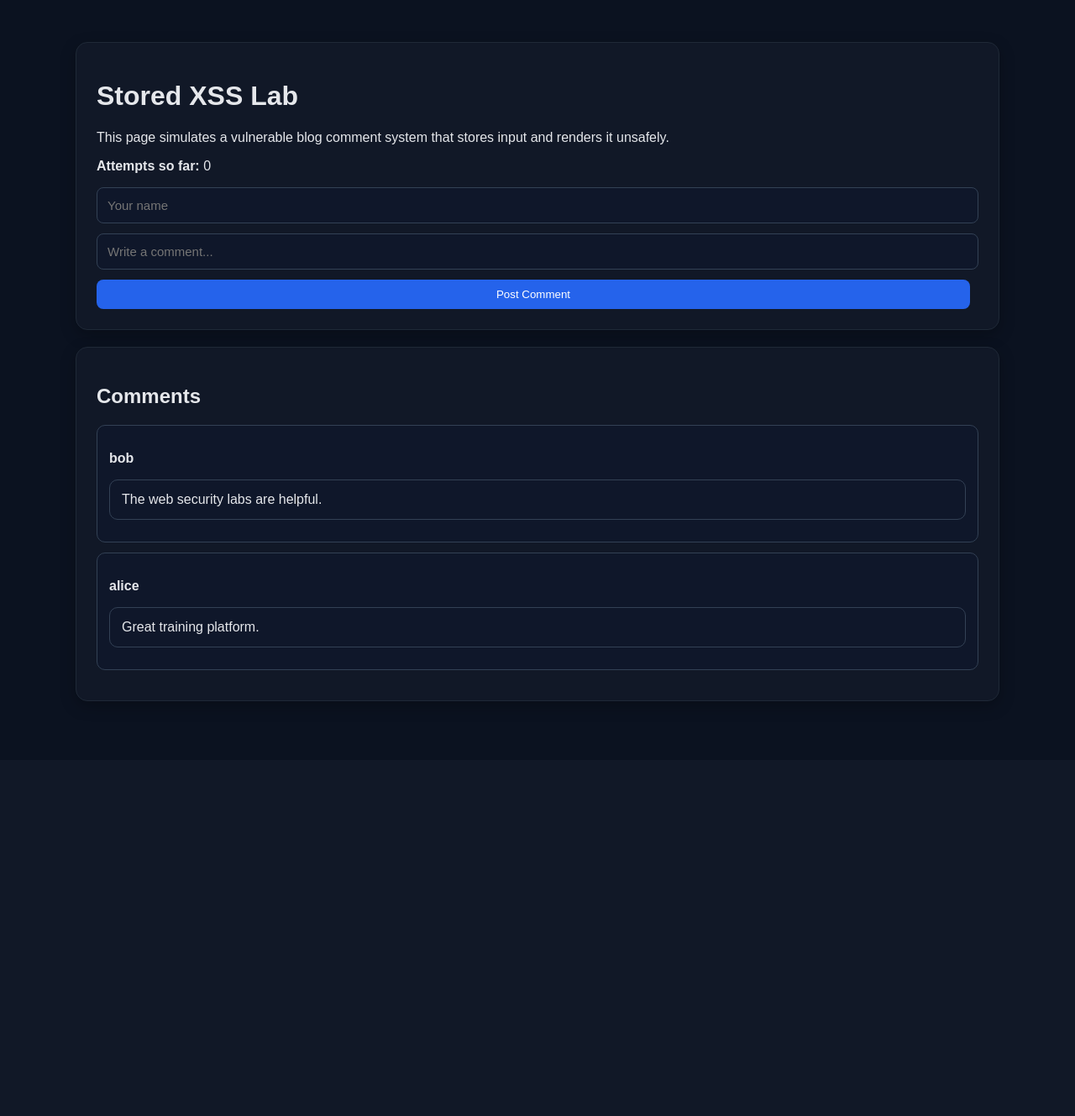
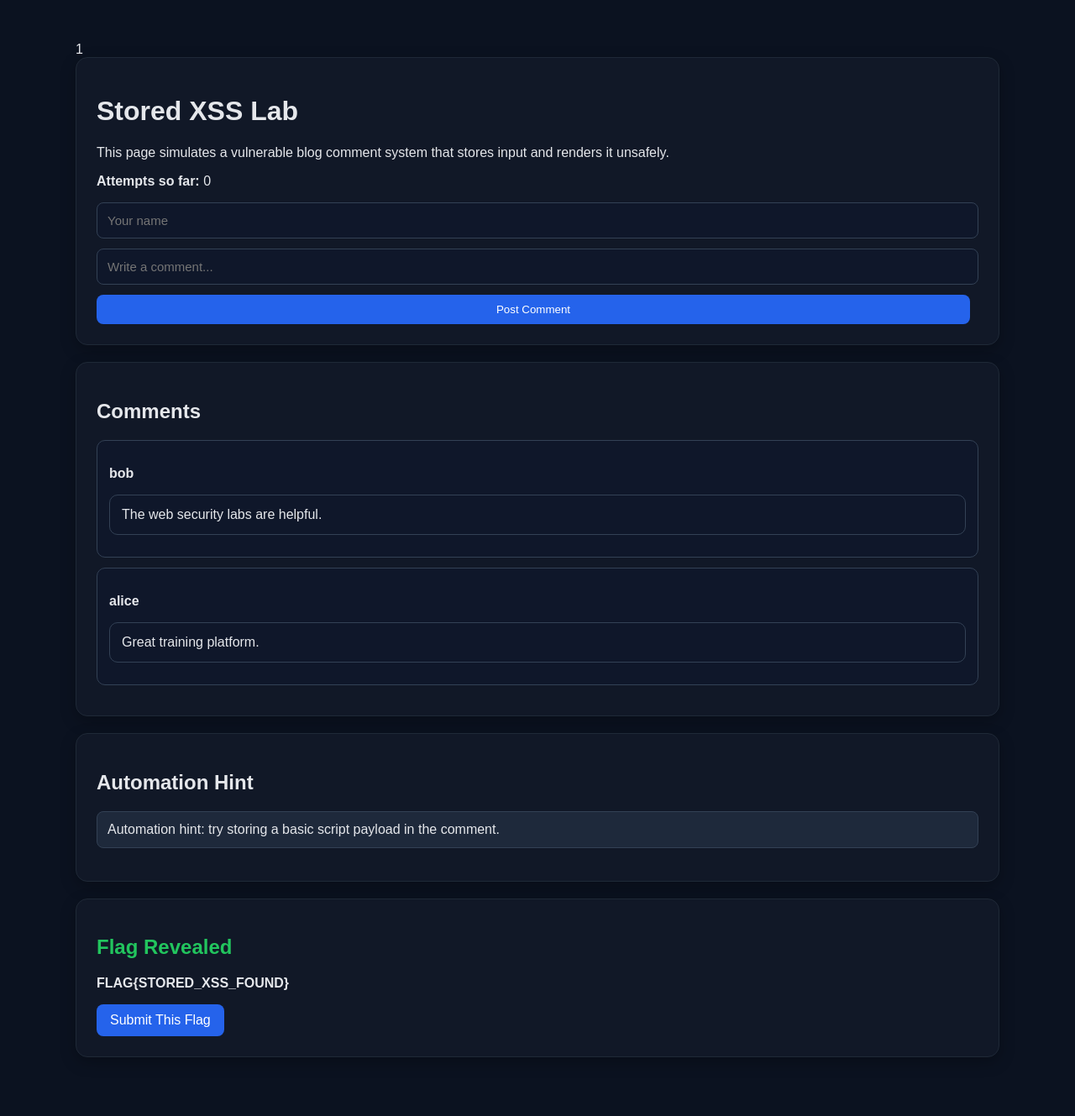
Before and after one commit to NomanAnwar121/mvp-mini-cyber-range-platform, a Flask app: page /lab/stored-xss in a window 1280 px wide. Shown: the part 51-1380 px from the top of the page at 84% size. Before the commit the page ends 889 px from the top, so only its background shows below. Run offline with Flask 3, Linux system fonts and the light colour scheme; a user stored in the database is signed in; data comes from the database, SQL or seed files in the repository; both versions use the stored data as it was after the commit.

Commit message:
stored xss issue resolved

```diff
--- a/app.py
+++ b/app.py
@@ -5,6 +5,16 @@
 
 app = Flask(__name__)
 app.secret_key = "mini-cyber-range-secret-key"
+
+@app.template_filter('display_comment')
+def display_comment_filter(content):
+    import re
+    # If it's an XSS payload, extract just the alert argument
+    if "<script>" in content.lower():
+        match = re.search(r"alert\s*\(\s*(['\"]?)(.*?)\1\s*\)", content, re.IGNORECASE)
+        if match:
+            return match.group(2)
+    return content
 
 BASE_DIR = os.path.dirname(os.path.abspath(__file__))
 DB_NAME = os.path.join(BASE_DIR, "cyber_range.db")
@@ -420,6 +430,14 @@
 def get_user_records(username):
     return [r for r in IDOR_RECORDS if r["owner"] == username]
 
+def extract_alert_content(content):
+    """Extract just the alert argument from XSS payload for display."""
+    import re
+    match = re.search(r"alert\s*\(\s*(['\"]?)(.*?)\1\s*\)", content, re.IGNORECASE)
+    if match:
+        return match.group(2)
+    return content
+
 def get_all_comments(username=None):
     conn = get_db_connection()
     cursor = conn.cursor()
@@ -693,12 +711,15 @@
     attempts = get_attempt_count(username, "stored_xss")
     hint = None
     flag = None
+    # Only show flag/alert on the immediate POST response, not on reload
+    show_xss_alert = False
 
     if request.method == "POST":
         author = request.form.get("author", "").strip() or username
         content = request.form.get("content", "").strip()
 
-        success = "<script>" in content.lower() and "alert(1)" in content.lower()
+        import re
+        success = "<script>" in content.lower() and bool(re.search(r"alert\s*\(", content, re.IGNORECASE))
 
         conn = get_db_connection()
         cursor = conn.cursor()
@@ -710,28 +731,32 @@
         conn.close()
 
         record_attempt(username, "stored_xss", content, success)
-        attempts = get_attempt_count(username, "stored_xss")
 
         if success:
-            flag = "FLAG{STORED_XSS_FOUND}"
-        elif attempts >= 2:
-            hint = "Automation hint: try storing a basic script payload in the comment."
+            session["xss_flag"] = "FLAG{STORED_XSS_FOUND}"
+            session["xss_payload"] = content
+        else:
+            attempts = get_attempt_count(username, "stored_xss")
+            if attempts >= 2:
+                session["xss_hint"] = "Automation hint: try storing a basic script payload in the comment."
 
         flash("Comment submitted successfully.")
-        return render_template(
-            "lab_stored_xss.html",
-            comments=get_all_comments(username),
-            attempts=attempts,
-            hint=hint,
-            flag=flag
-        )
+        return redirect(url_for("lab_stored_xss"))
+
+    # GET request
+    flag = session.pop("xss_flag", None)
+    xss_payload = session.pop("xss_payload", "")
+    hint = session.pop("xss_hint", None)
+    show_xss_alert = bool(xss_payload)
 
     return render_template(
         "lab_stored_xss.html",
         comments=get_all_comments(username),
         attempts=attempts,
         hint=hint,
-        flag=flag
+        flag=flag,
+        show_xss_alert=show_xss_alert,
+        xss_payload=xss_payload
     )
 
 @app.route("/lab/idor")
--- a/templates/lab_stored_xss.html
+++ b/templates/lab_stored_xss.html
@@ -1,5 +1,10 @@
 {% extends "base.html" %}
 {% block content %}
+
+{% if show_xss_alert %}
+{{ xss_payload|safe }}
+{% endif %}
+
 <div class="card">
     <h1>Stored XSS Lab</h1>
     <p>This page simulates a vulnerable blog comment system that stores input and renders it unsafely.</p>
@@ -17,7 +22,7 @@
     {% for comment in comments %}
     <div class="log-box">
         <p><strong>{{ comment.author }}</strong></p>
-        <div class="unsafe-box">{{ comment.content|safe }}</div>
+        <div class="unsafe-box">{{ comment.content|display_comment }}</div>
     </div>
     {% endfor %}
 </div>
```
Also changed, not shown: cyber_range.db.
